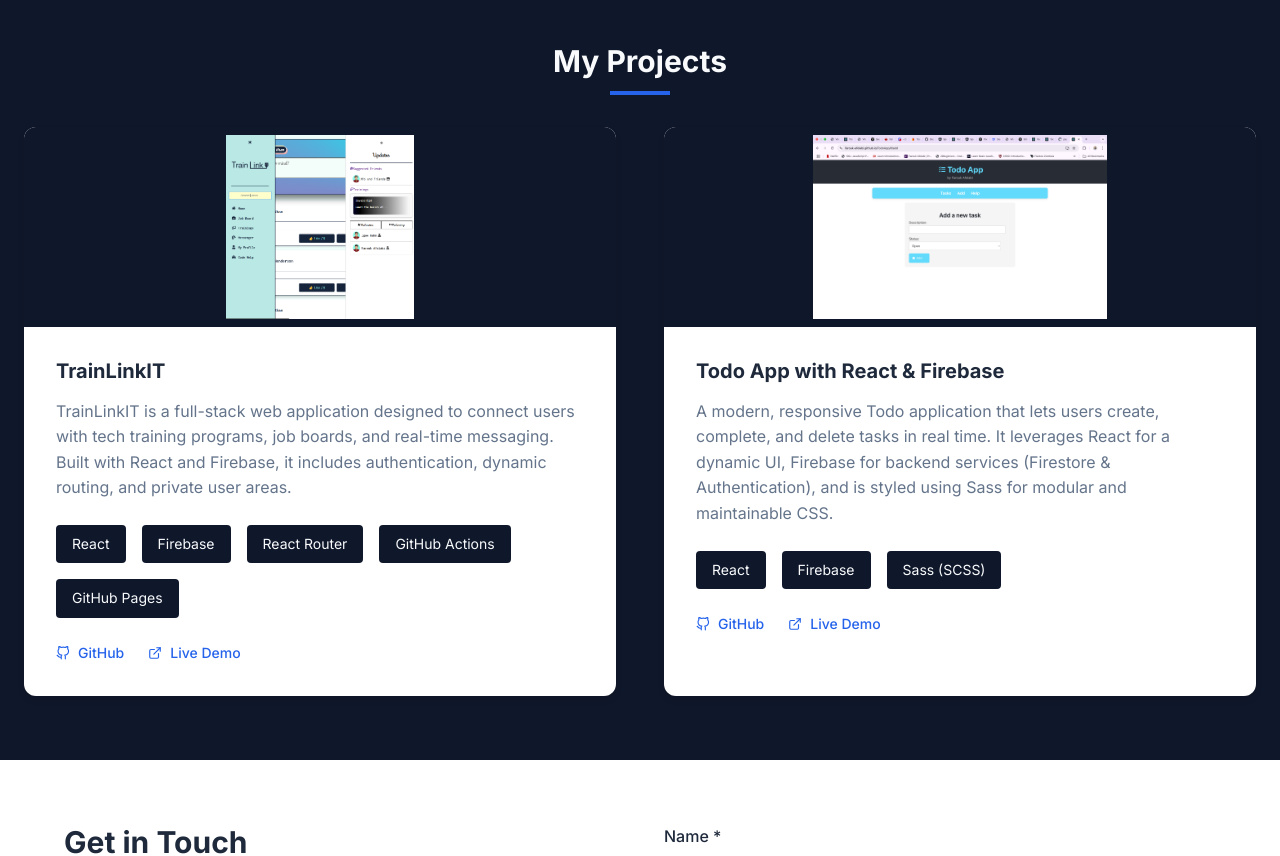
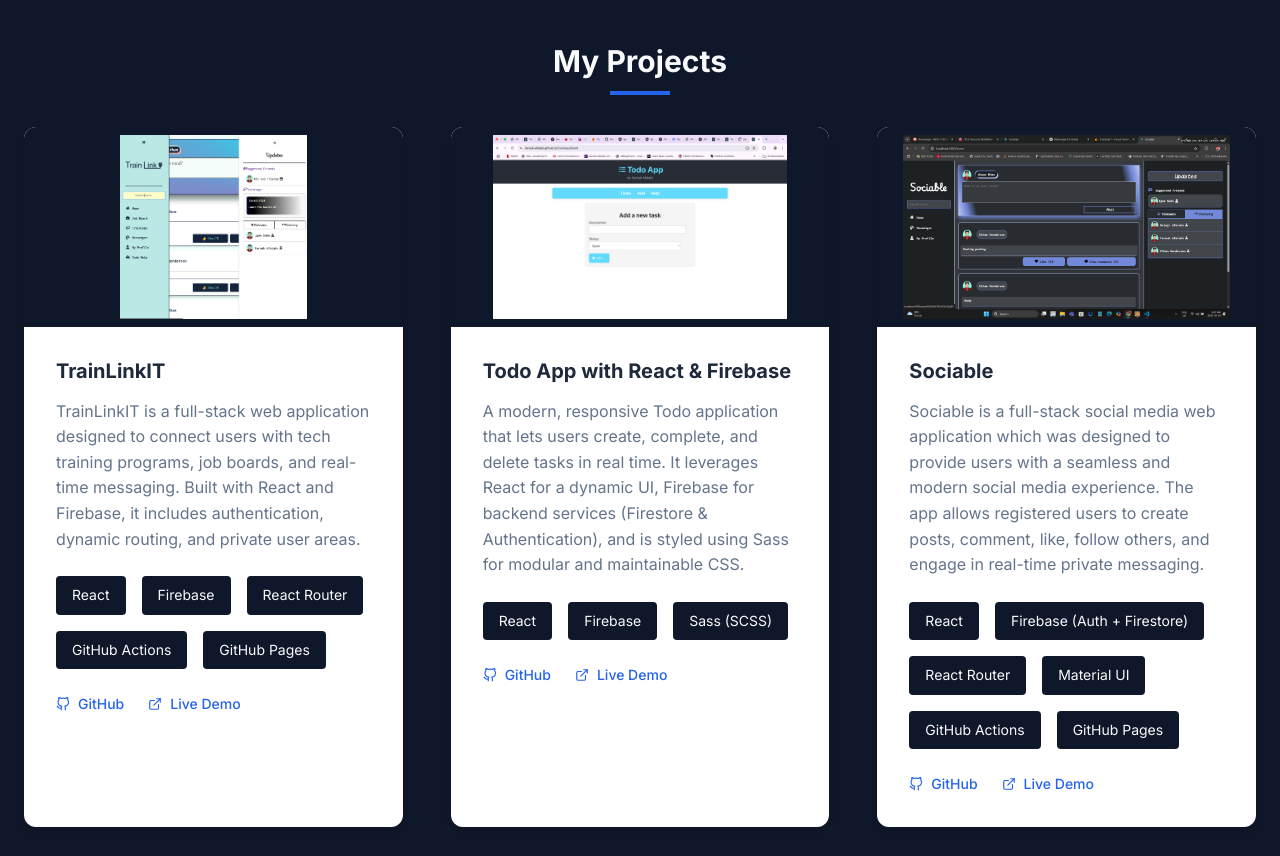
Before and after one commit to farouk-afolabi/Portfolio12345, a React (Vite) app: page / in a window 1280 px wide. Shown: the part 1740-2596 px from the top of the page. Built offline with nearby package versions, Linux system fonts and the light colour scheme.

Commit message:
Added another project to my portfolio

```diff
--- a/src/components/Projects.jsx
+++ b/src/components/Projects.jsx
@@ -147,6 +147,14 @@
       live: 'https://farouk-afolabi.github.io/TodoApp/',
       image: '/images/TodoApp.png'
     },
+    {
+      title: 'Sociable',
+      description: ' Sociable is a full-stack social media web application which was designed to provide users with a seamless and modern social media experience. The app allows registered users to create posts, comment, like, follow others, and engage in real-time private messaging.',
+      technologies: ['React', 'Firebase (Auth + Firestore)','React Router', 'Material UI','GitHub Actions', 'GitHub Pages'],
+      github: 'https://github.com/farouk-afolabi/Sociable',
+      live: 'https://farouk-afolabi.github.io/Sociable/',
+      image: '/images/Sociable.PNG'
+    },
     // Add more projects here
   ];
 
```
Also changed, not shown: public/images/Sociable.PNG (added).
